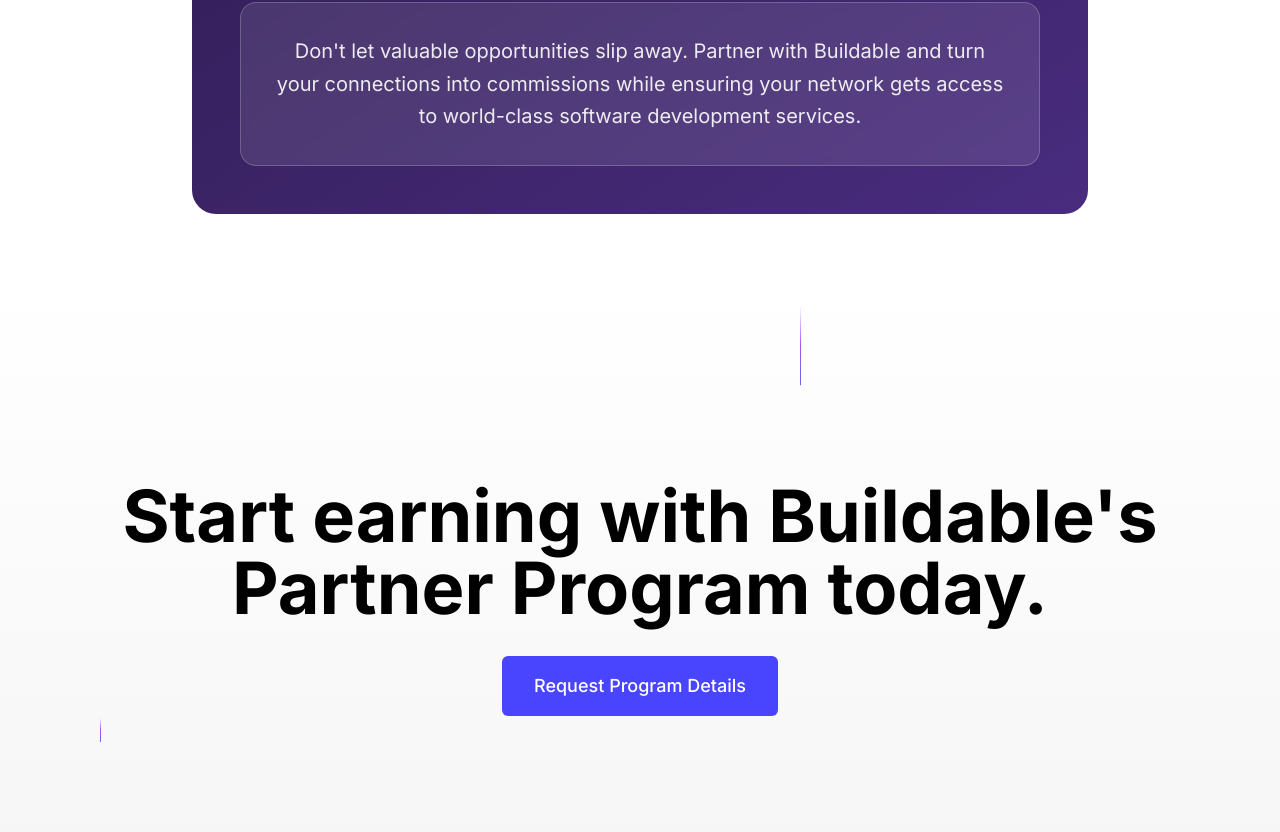
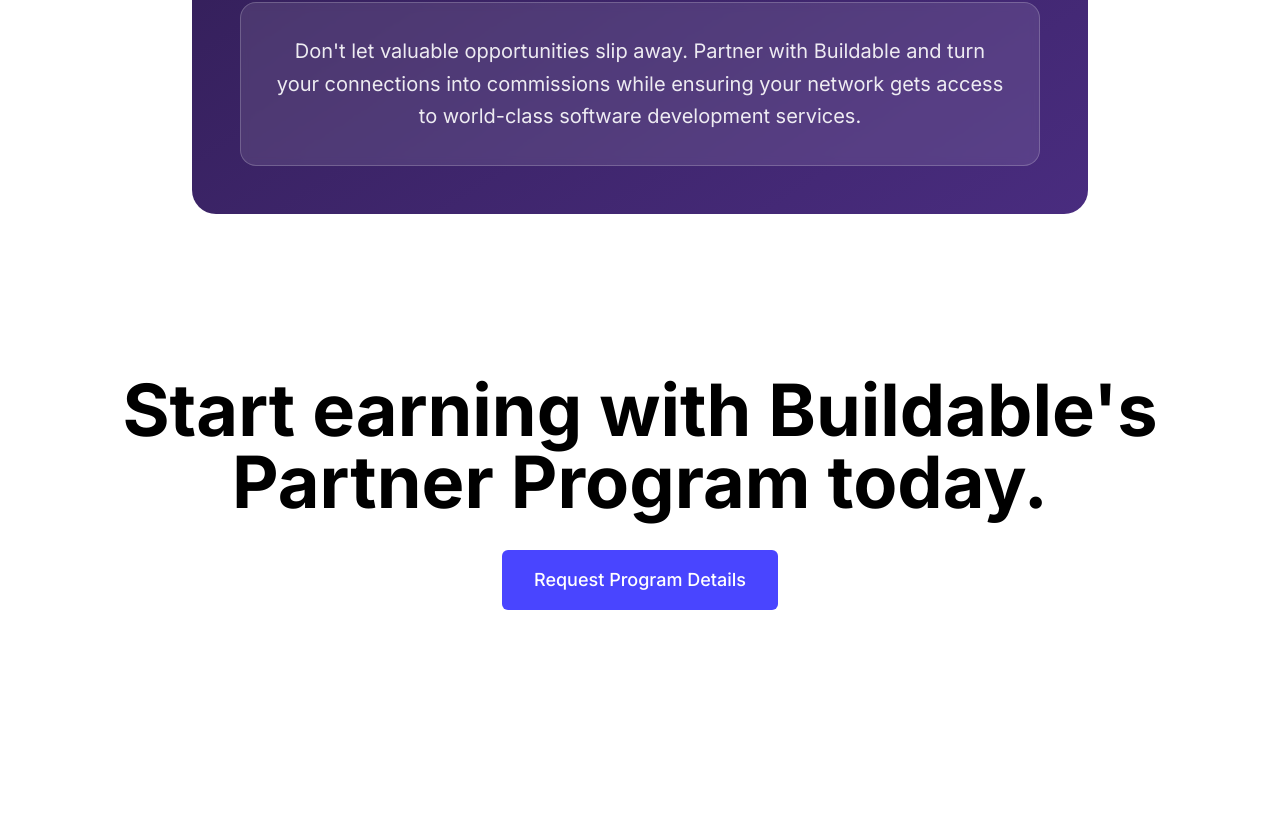
Before and after one commit to muleman69/buildable-referral-program, a React (Vite) app: page / in a window 1280 px wide. Shown: the part 3888-4720 px from the top of the page. Built offline with nearby package versions, Linux system fonts and the light colour scheme.

Commit message:
Fix layout issues in final CTA section and remove background beams

```diff
--- a/src/pages/LandingPageB.tsx
+++ b/src/pages/LandingPageB.tsx
@@ -376,7 +376,7 @@
             </h2>
           </div>
 
-          {/* Content Section - Redesigned */}
+          {/* Final CTA Section */}
           <div className="relative max-w-4xl mx-auto mb-16 mt-32 rounded-3xl overflow-hidden">
             <div className="bg-gradient-to-br from-[#2d1b4d] to-[#492c7f] p-12">
               <div className="grid grid-cols-1 md:grid-cols-2 gap-12">
@@ -427,8 +427,7 @@
           </div>
 
           {/* GET STARTED Section */}
-          <BackgroundBeamsWithCollision className="w-screen relative -mx-4 sm:-mx-6 lg:-mx-8 -mb-32">
-            <div className="relative z-20 text-center max-w-7xl mx-auto px-4 sm:px-6 lg:px-8">
+          <div className="text-center max-w-7xl mx-auto px-4 sm:px-6 lg:px-8 py-24">
             <h2 className="text-4xl md:text-5xl lg:text-7xl font-bold text-center text-black mb-8">
               Start earning with Buildable's Partner Program today.
             </h2>
@@ -438,7 +437,6 @@
               </button>
             </div>
           </div>
-          </BackgroundBeamsWithCollision>
         </motion.div>
       </section>
 
```
Lines whose indentation alone changed are shown as unchanged.
